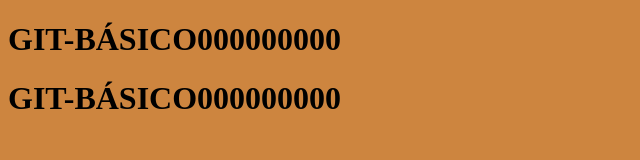
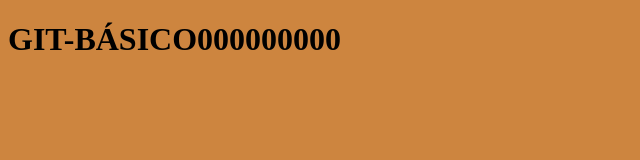
Before and after one commit to DEDiaz/mi-primer-git, a plain HTML site: page index.html in a window 1280 px wide. Shown: the whole page, without its empty margins (0-640 px from the left). Drawn offline with Linux system fonts and the light colour scheme.

Commit message:
cambio en otra rama

```diff
--- a/index.html
+++ b/index.html
@@ -9,6 +9,5 @@
 </head>
 <body>
     <h1>GIT-BÁSICO000000000</h1>
-    <h1>GIT-BÁSICO000000000</h1>
 </body>
 </html>
```
